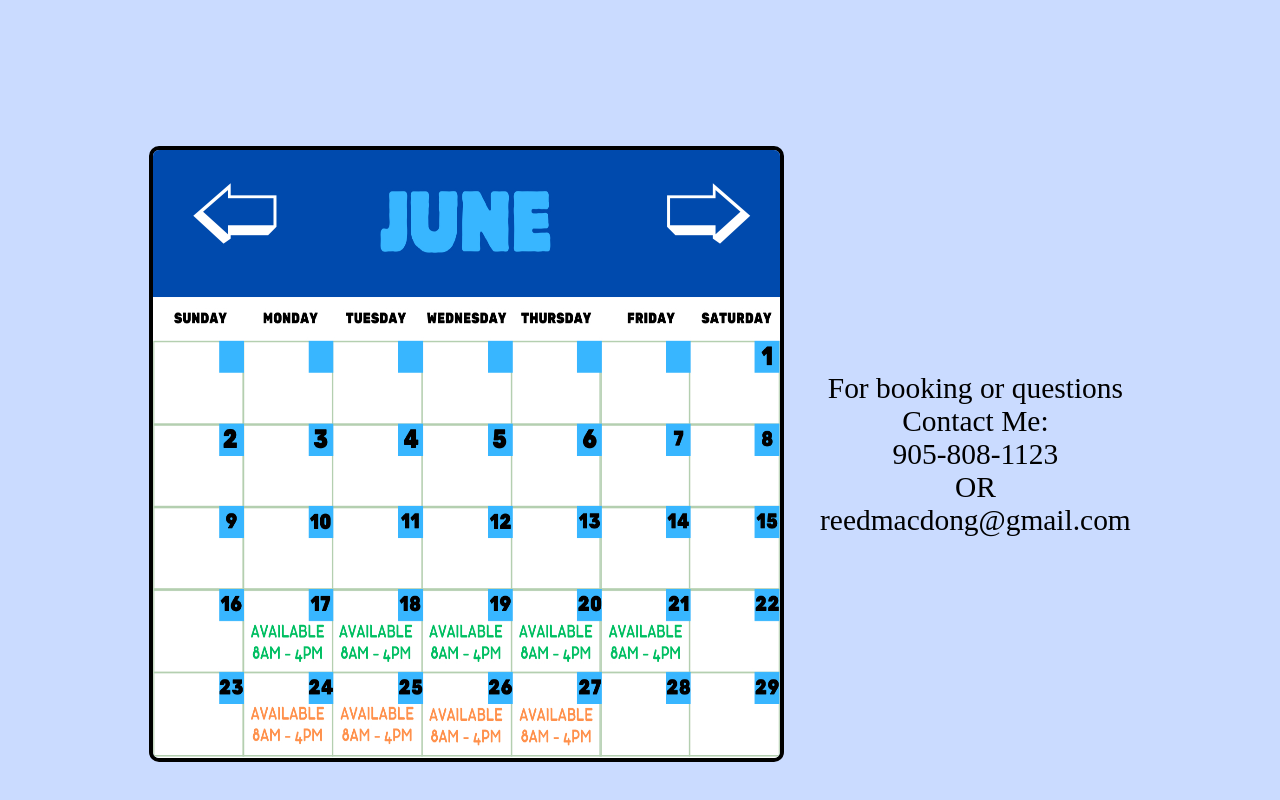
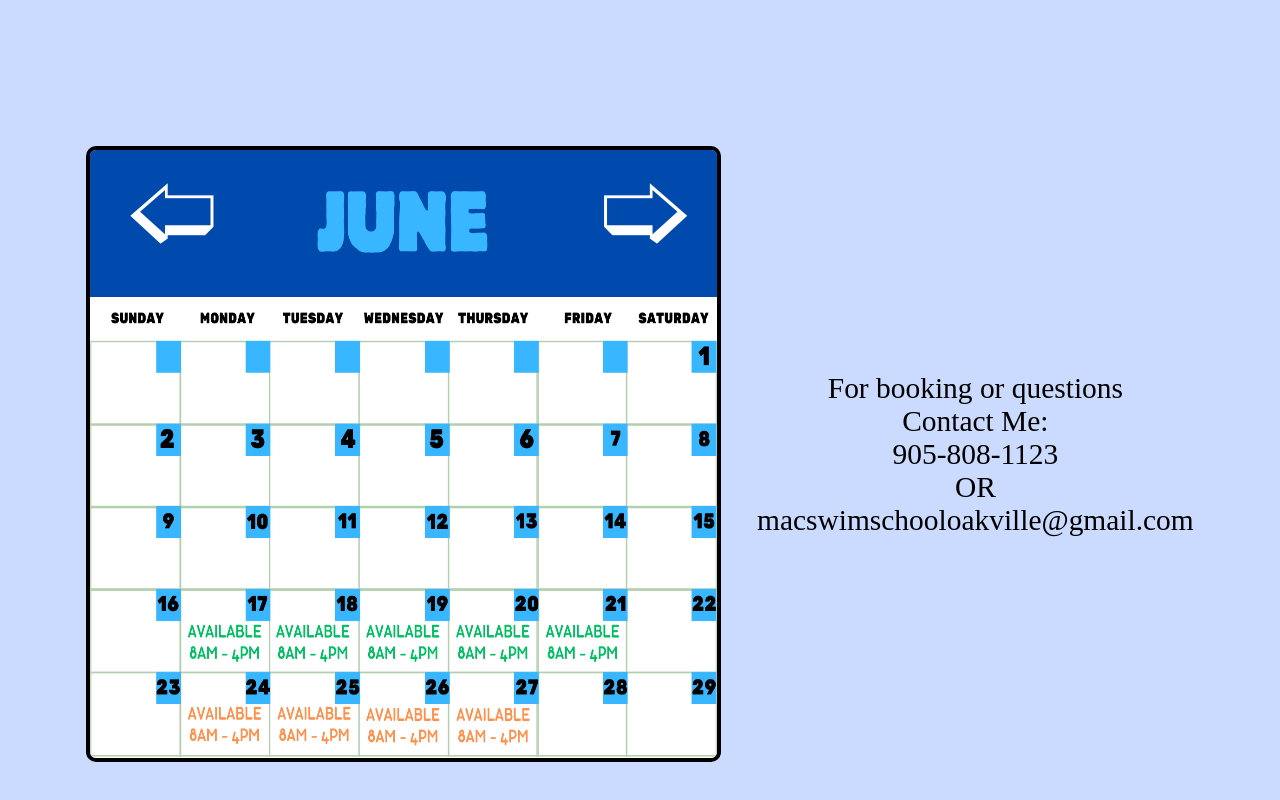
Before and after one commit to IainMac32/ReedSwimWebsite, a React (Create React App) app: page / in a window 1280 px wide. Shown: the part 2294-3094 px from the top of the page. Built offline with nearby package versions, Linux system fonts and the light colour scheme.

Commit message:
added email

```diff
--- a/src/components/CalendarContact.js
+++ b/src/components/CalendarContact.js
@@ -36,7 +36,7 @@ const Calendar = () => {
         <p>For booking or questions <br/>
           Contact Me: <br/>
           905-808-1123 <br/> OR <br/>
-          reedmacdong@gmail.com
+          macswimschooloakville@gmail.com
         </p>
       </div>
     </section>
```
